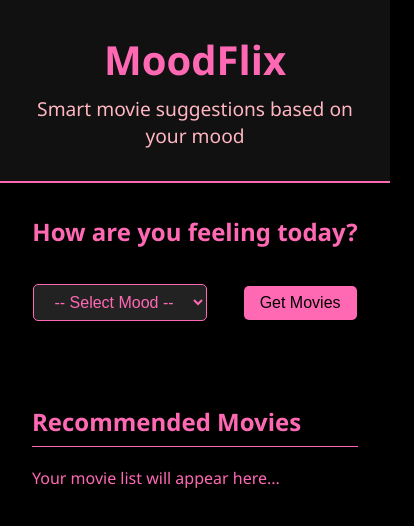
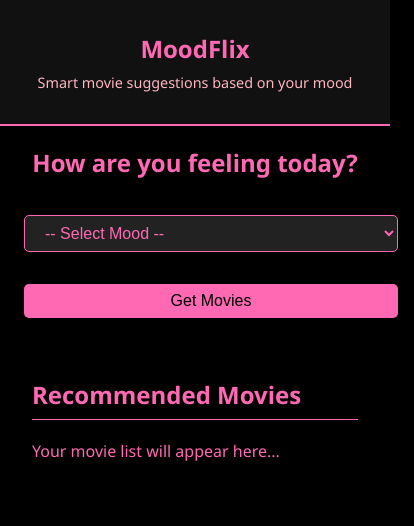
Before and after one commit to Dipxssi/MoodFlix, a website: page index.html in a window 390 px wide. Shown: the whole page, 414 px wide, since content can reach past the window. Drawn offline with Linux system fonts and the light colour scheme.

Commit message:
Made page responsive

```diff
--- a/style.css
+++ b/style.css
@@ -102,3 +102,51 @@ header p {
   color: #ffb6c1;
   margin: 0;
 }
+
+/* Responsive Styles */
+@media (max-width: 768px) {
+  header h1 {
+    font-size: 2rem;
+  }
+
+  header p {
+    font-size: 1rem;
+  }
+
+  .quiz-section {
+    margin: 1rem;
+  }
+
+  .quiz-section select,
+  .quiz-section button {
+    width: 100%;
+    font-size: 1rem;
+  }
+
+  .movie-card {
+    flex-direction: column;
+    align-items: center;
+  }
+
+  .movie-card img {
+    width: 80%;
+  }
+}
+
+@media (max-width: 480px) {
+  header h1 {
+    font-size: 1.5rem;
+  }
+
+  header p {
+    font-size: 0.9rem;
+  }
+
+  .quiz-section {
+    margin: 0.5rem;
+  }
+
+  .movie-card {
+    padding: 0.5rem;
+  }
+}
```
